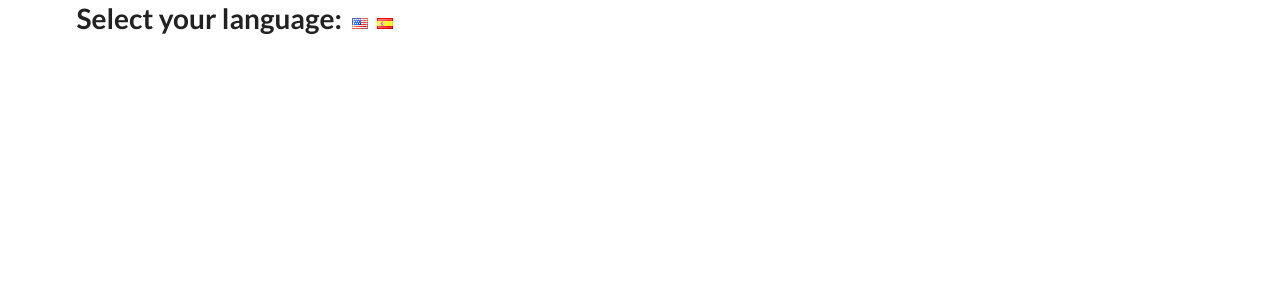
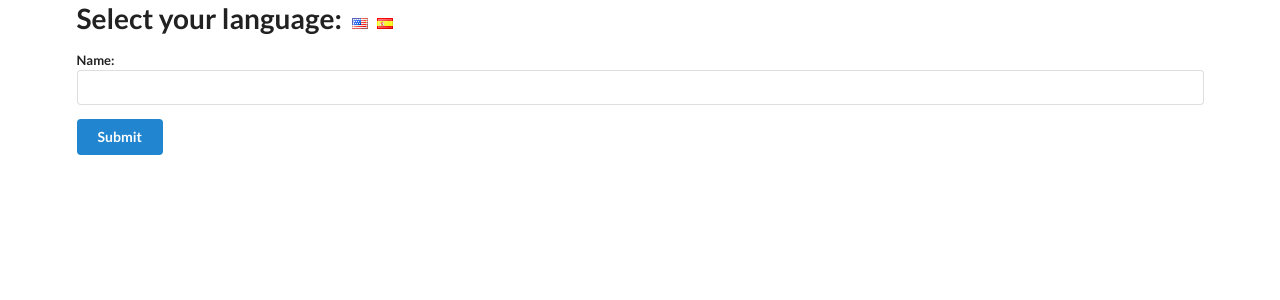
Before and after one commit to Juakata/React-Context-Introduction, a React (Create React App) app: page / in a window 1280 px wide. Shown: the top 300 px of the page. Built offline with nearby package versions, Linux system fonts and the light colour scheme.

Commit message:
add UserCreate component

```diff
--- a/src/components/App.js
+++ b/src/components/App.js
@@ -1,4 +1,5 @@
 import React from 'react';
+import UserCreate from './UserCreate';
 
 class App extends React.Component {
   state = { language: 'us' };
@@ -23,6 +24,7 @@ class App extends React.Component {
             onClick={() => this.handleLanguage('es')}
           />
         </h1>
+        <UserCreate />
       </div>
     );
   }
--- a/src/components/Field.js
+++ b/src/components/Field.js
@@ -5,14 +5,12 @@ class Field extends React.Component {
   static contextType = LanguageContext;
   render() {
     return (
-      <form className="ui form">
       <div className="field">
         <label htmlFor="name">
           {this.context === 'en' ? 'Name' : 'Nombre'}:
           <input type="text" id="name" />
         </label>
       </div>
-      </form>
     );
   }
 }
--- /dev/null
+++ b/src/components/UserCreate.js
@@ -0,0 +1,12 @@
+import React from 'react';
+import Field from './Field';
+import Button from './Button';
+
+const UserCreate = () => (
+  <form className="ui form">
+    <Field />
+    <Button />
+  </form>
+);
+
+export default UserCreate;
```
Lines whose indentation alone changed are shown as unchanged.
